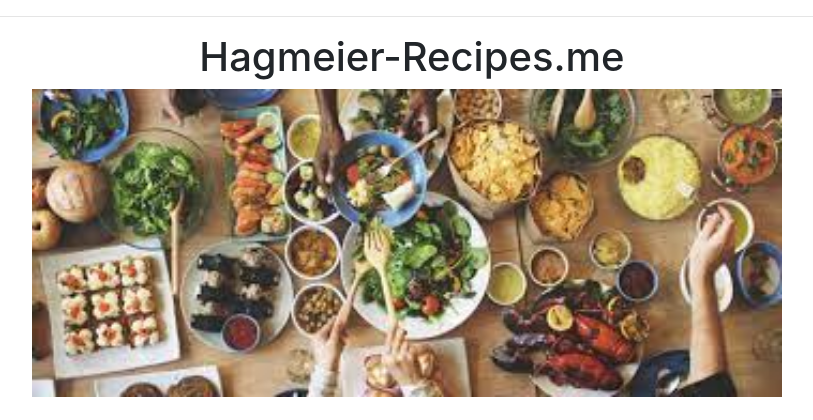
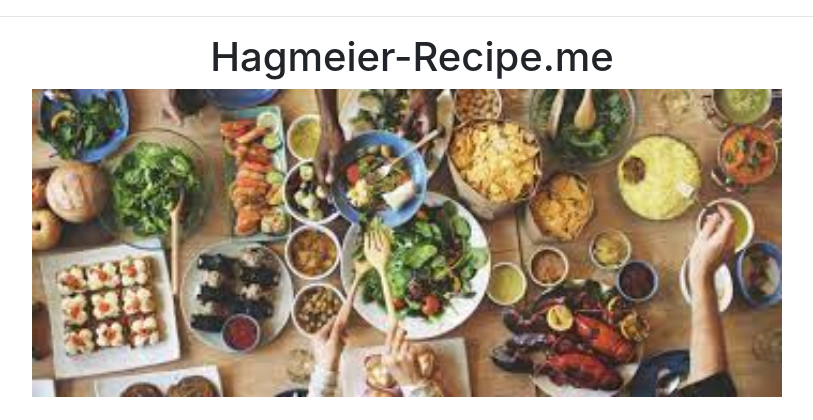
Before and after one commit to logan-hagmeier/hagmeier-recipes, a Flask app: page / in a window 1280 px wide. Shown: the part 59-479 px from the top of the page, without its empty margins (228-1041 px from the left). Run offline with Flask 2, Linux system fonts and the light colour scheme; data that the repository does not hold is empty; some libraries are stand-ins or nearby versions.

Commit message:
about fixes

```diff
--- a/templates/about.html
+++ b/templates/about.html
@@ -9,6 +9,8 @@
 <div style="float:left;">
 <img src="../static/Images/about_img.jpeg" alt="hagmeier and family" style="width:600px; height:600px; float:left;">
 </b>
+</b>
+
 <p style="float:left">Sed ut perspiciatis unde omnis iste natus error sit voluptatem accusantium doloremque laudantium, totam rem aperiam, eaque ipsa quae ab illo inventore veritatis et quasi architecto beatae vitae dicta sunt explicabo. Nemo enim ipsam voluptatem quia voluptas sit aspernatur aut odit aut fugit, sed quia consequuntur magni dolores eos qui ratione voluptatem sequi nesciunt. Neque porro quisquam est, qui dolorem ipsum quia dolor sit amet, consectetur, adipisci velit, sed quia non numquam eius modi tempora incidunt ut labore et dolore magnam aliquam quaerat voluptatem. Ut enim ad minima veniam, quis nostrum exercitationem ullam corporis suscipit laboriosam, nisi ut aliquid ex ea commodi consequatur? Quis autem vel eum iure reprehenderit qui in ea voluptate velit esse quam nihil molestiae consequatur, vel illum qui dolorem eum fugiat quo voluptas nulla pariatur?</p>
 </div>
 
--- a/templates/index.html
+++ b/templates/index.html
@@ -3,7 +3,7 @@
 {% block title %} Hagmeier-Recipes Recipes{% endblock %}
 
 {% block body %}
-<h1 style="text-align: center;">Hagmeier-Recipes.me</h1>
+<h1 style="text-align: center;">Hagmeier-Recipe.me</h1>
 <img src="../static/Images/food-drink.jpg" alt="hagmeier-recipes logo" style="width:750px; margin-left: 175px;">
 
 
```
